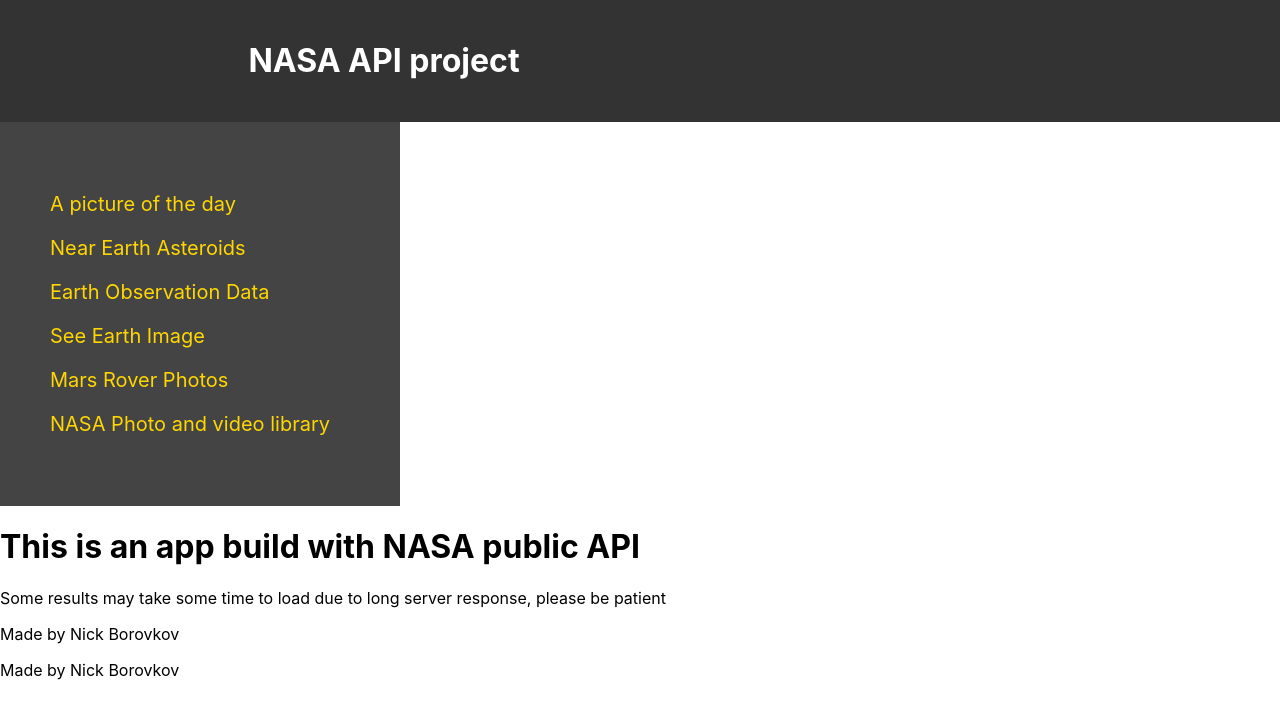
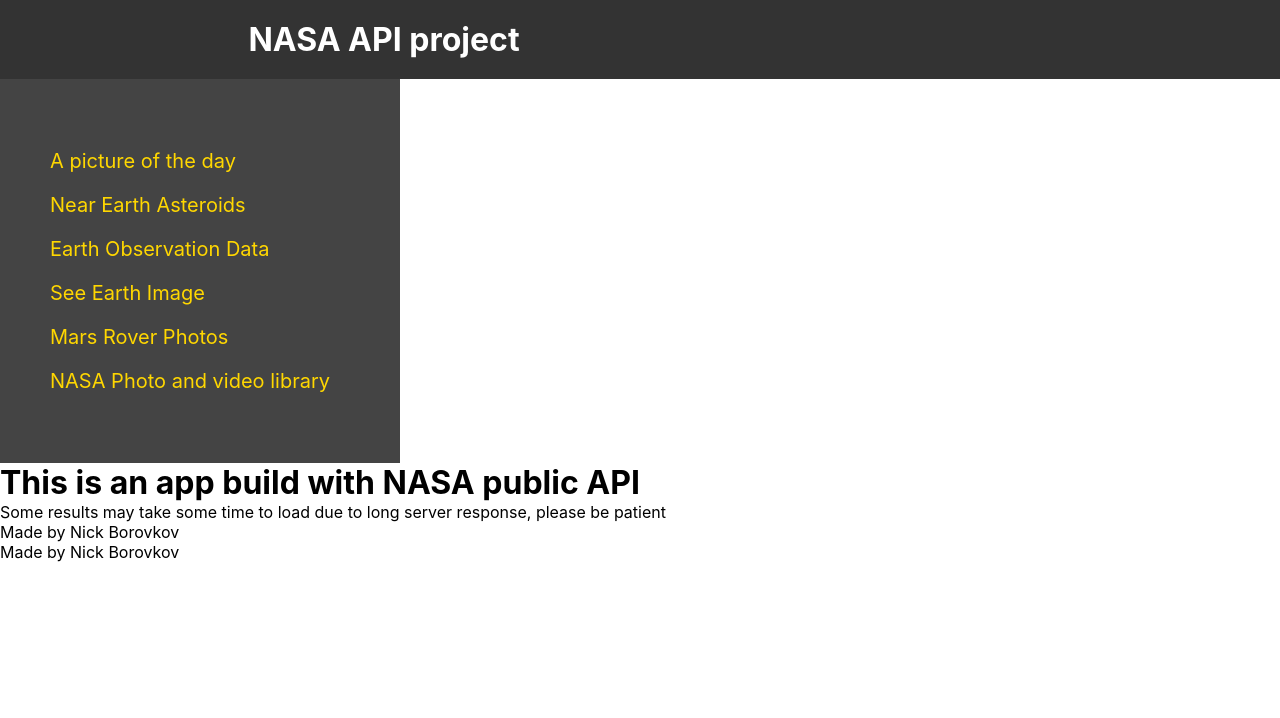
Before and after one commit to Nickborovkov/Earth_Data, a React (Create React App) app: page / in a window 1280 px wide. Shown: the top 718 px of the page. Built offline with nearby package versions, Linux system fonts and the light colour scheme.

Commit message:
added basic css

```diff
--- a/src/App.css
+++ b/src/App.css
@@ -1,3 +1,7 @@
-body{
-    background-color: #ffffff;
+*{
+    margin: 0;
+    padding: 0;
 }
+.appWrapper{
+    width: 100%;
+}
```
